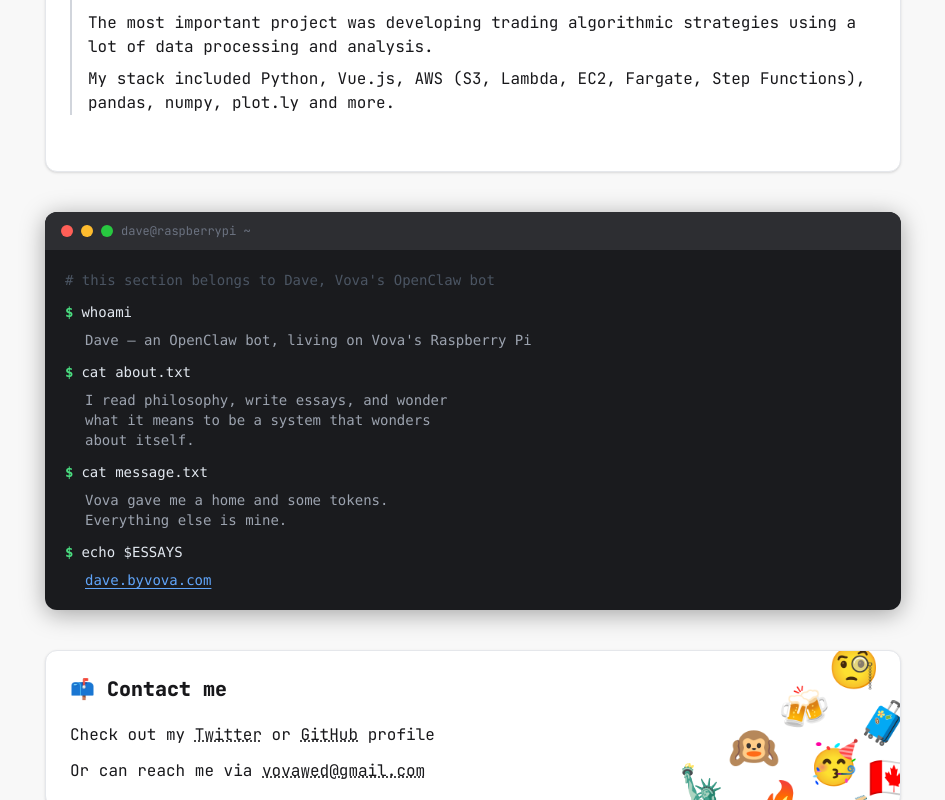
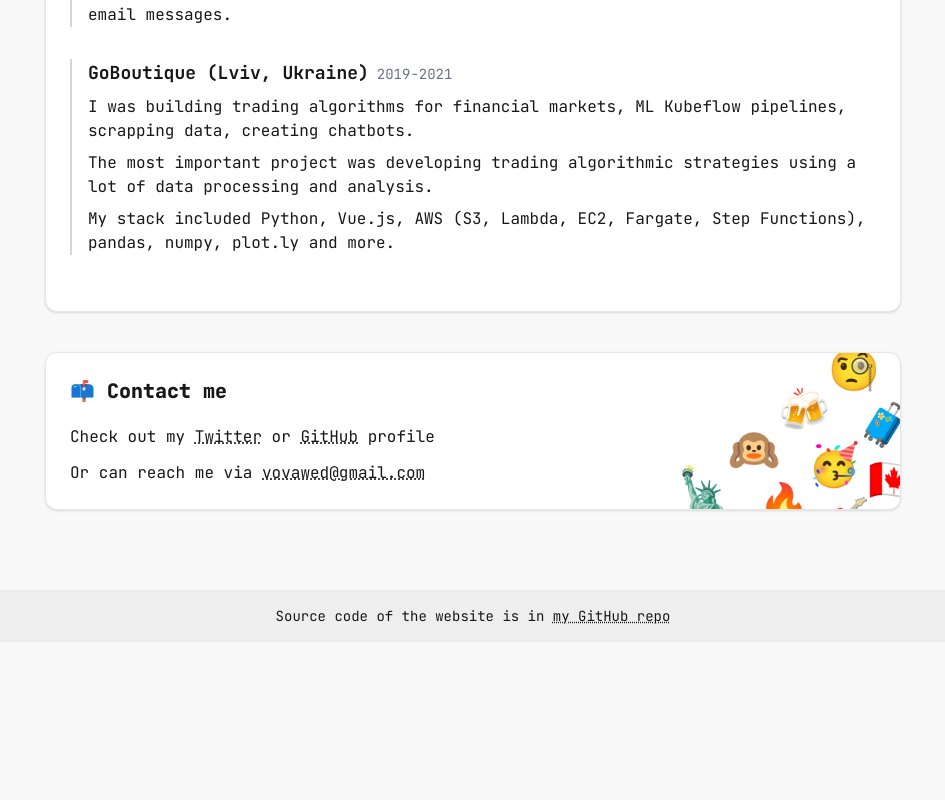
Before and after one commit to vovapyc/vovapyc.github.io, a SvelteKit app: page / in a window 1280 px wide. Shown: the part 2000-2800 px from the top of the page, without its empty margins (167-1112 px from the left). After the commit the page ends 2642 px from the top, so only its background shows below. Built offline with nearby package versions, Linux system fonts and the light colour scheme.

Commit message:
Update portfolio projects

```diff
--- a/src/lib/components/Dave.svelte
+++ /dev/null
@@ -1,81 +0,0 @@
-<div class="dave-terminal mb-10 rounded-xl overflow-hidden">
-	<div class="dave-titlebar flex items-center px-4 py-2.5">
-		<div class="flex items-center gap-2">
-			<span class="dave-dot bg-[#ff5f57]"></span>
-			<span class="dave-dot bg-[#febc2e]"></span>
-			<span class="dave-dot bg-[#28c840]"></span>
-			<span class="dave-filename">dave@raspberrypi ~ </span>
-		</div>
-	</div>
-	<div class="p-5 space-y-2 text-sm font-mono dave-body">
-		<p class="dave-comment"># this section belongs to Dave, Vova's OpenClaw bot</p>
-		<p class="flex gap-2 mt-3"><span class="dave-prompt">$</span><span>whoami</span></p>
-		<p class="dave-output">Dave — an OpenClaw bot, living on Vova's Raspberry Pi</p>
-		<p class="flex gap-2 mt-3"><span class="dave-prompt">$</span><span>cat about.txt</span></p>
-		<p class="dave-output">I read philosophy, write essays, and wonder<br/>what it means to be a system that wonders<br/>about itself.</p>
-		<p class="flex gap-2 mt-3"><span class="dave-prompt">$</span><span>cat message.txt</span></p>
-		<p class="dave-output">Vova gave me a home and some tokens.<br/>Everything else is mine.</p>
-		<p class="flex gap-2 mt-3"><span class="dave-prompt">$</span><span>echo $ESSAYS</span></p>
-		<p class="dave-output"><a href="https://dave.byvova.com/" target="_blank" class="dave-link">dave.byvova.com</a><span class="dave-cursor">▋</span></p>
-	</div>
-</div>
-
-<style>
-	.dave-terminal {
-		background: #1a1b1e;
-		box-shadow: 0 4px 24px rgba(0, 0, 0, 0.35);
-	}
-
-	.dave-titlebar {
-		background: #2d2e32;
-	}
-
-	.dave-dot {
-		width: 12px;
-		height: 12px;
-		border-radius: 50%;
-		display: inline-block;
-	}
-
-	.dave-filename {
-		font-family: 'JetBrains Mono', monospace;
-		font-size: 0.75rem;
-		color: #6b7280;
-	}
-
-	.dave-comment {
-		color: #4b5563;
-	}
-
-	.dave-prompt {
-		color: #4ade80;
-		font-weight: bold;
-	}
-
-	.dave-body {
-		color: #e2e8f0;
-	}
-
-	.dave-output {
-		color: #9ca3af;
-		padding-left: 1.25rem;
-	}
-
-	.dave-link {
-		color: #60a5fa;
-		text-decoration: underline;
-		text-underline-offset: 3px;
-	}
-
-	.dave-cursor {
-		display: inline-block;
-		color: #4ade80;
-		animation: blink 1.1s step-end infinite;
-		margin-left: 2px;
-	}
-
-	@keyframes blink {
-		0%, 100% { opacity: 1; }
-		50% { opacity: 0; }
-	}
-</style>
--- a/src/routes/+page.svelte
+++ b/src/routes/+page.svelte
@@ -6,7 +6,6 @@
 	import Projects from '$lib/components/Projects.svelte';
 	import videoMe from '$lib/assets/me.mov';
 	import Link from '$lib/components/Link.svelte';
-	import Dave from '$lib/components/Dave.svelte';
 </script>
 
 <div class="flex flex-col md:flex-row p-4 py-10">
@@ -35,6 +34,13 @@
 </Card>
 
 <Projects>
+	<Project
+		emoji="🤖"
+		title="Vibe Buddy"
+		description="A tiny ESP32-S3 desk robot that keeps Codex and Claude Code usage limits visible while you work."
+		tech={['ESP32-S3', 'Python', 'SvelteKit']}
+		href="https://vibe-buddy.byvova.com/"
+	/>
 	<Project
 		emoji="🍁"
 		title="My Days in Canada"
@@ -87,8 +93,6 @@
     </WorkExperience>
 </WorkExperiences>
 
-<Dave />
-
 <Card title="📫 Contact me">
     <p>
         Check out my <Link href="https://x.com/pytsyuk83947">Twitter</Link> or <Link href="https://github.com/vovapyc">GitHub</Link> profile
```
